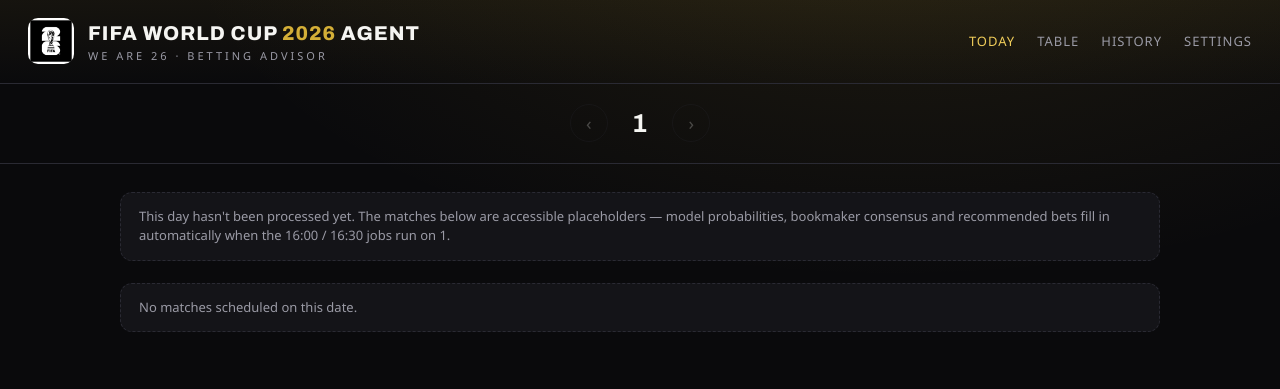
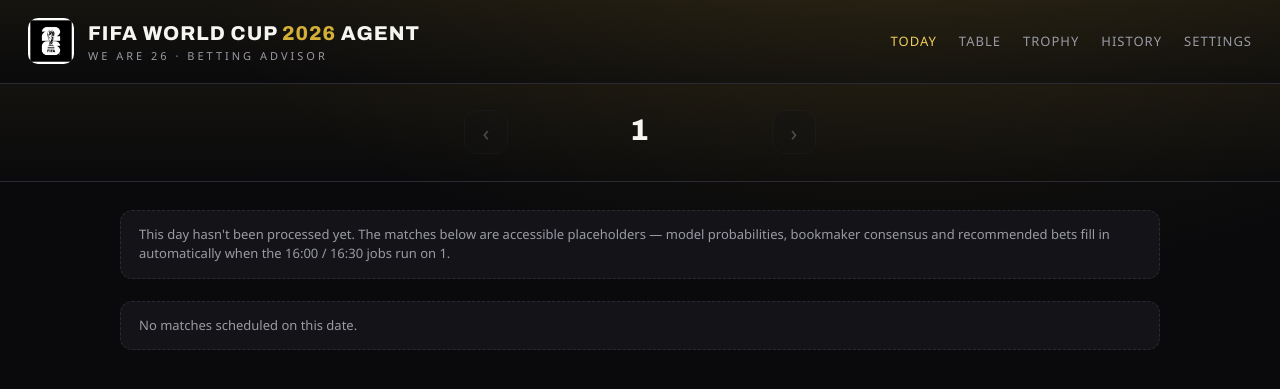
Before and after one commit to eran-motsa/fwc-26, a FastAPI app: page /day/1 in a window 1280 px wide. Shown: the top 389 px of the page. Run offline with FastAPI, Linux system fonts and the light colour scheme; data that the repository does not hold is empty.

Commit message:
Improve today page focus, date format, and nav UX
- Move Winner/Golden Boot to dedicated /trophy page; today page now
  shows only match cards and group standings — cleaner betting focus
- Add Trophy nav link
- Format all dates as dd-mm-yyyy throughout the UI (URLs stay ISO)
- Show day-of-week subtitle under the date in day navigation
- Redesign daynav: rounded-rect arrows, gold hover state, subtle
  gradient background, larger date display with weekday label

Co-Authored-By: Claude Sonnet 4.6 <noreply@anthropic.com>

```diff
--- a/ui/app.py
+++ b/ui/app.py
@@ -24,11 +24,32 @@ from fastapi.templating import Jinja2Templates
 sys.path.insert(0, str(Path(__file__).resolve().parent.parent))
 from config import TZ_LOCAL, get_db  # noqa: E402
 from model.report import compute_group_standings  # noqa: E402
+from model.tournament import golden_boot, simulate_winner  # noqa: E402
 
 ROOT = Path(__file__).resolve().parent
 app = FastAPI(title="Mundial 2026 Betting Agent")
 app.mount("/static", StaticFiles(directory=ROOT / "static"), name="static")
 templates = Jinja2Templates(directory=ROOT / "templates")
+
+
+def _fmt_date(iso: str) -> str:
+    """yyyy-mm-dd → dd-mm-yyyy (display only; URLs stay ISO)."""
+    if iso and len(iso) >= 10:
+        y, m, d = iso[:10].split("-")
+        return f"{d}-{m}-{y}"
+    return iso or ""
+
+
+def _weekday(iso: str) -> str:
+    """yyyy-mm-dd → full weekday name."""
+    if iso and len(iso) >= 10:
+        from datetime import date as _date
+        return _date.fromisoformat(iso[:10]).strftime("%A")
+    return ""
+
+
+templates.env.filters["fmtdate"] = _fmt_date
+templates.env.filters["weekday"] = _weekday
 
 
 def _today() -> str:
@@ -186,6 +207,15 @@ def table_view(request: Request):
     })
 
 
+@app.get("/trophy", response_class=HTMLResponse)
+def trophy_view(request: Request):
+    return templates.TemplateResponse(request, "trophy.html", {
+        "winner": simulate_winner()[:12],
+        "golden_boot": golden_boot(),
+        "today": _today(),
+    })
+
+
 # Canonical stage order for display.
 STAGE_ORDER = [
     "Group Stage", "Round of 32", "Round of 16",
--- a/ui/static/style.css
+++ b/ui/static/style.css
@@ -57,19 +57,31 @@ a:hover { text-decoration: underline; }
 
 /* ── Day navigation ────────────────────────────────────────────── */
 .daynav {
-  display: flex; align-items: center; justify-content: center; gap: 24px;
-  padding: 20px; border-bottom: 1px solid var(--line);
+  display: flex; align-items: center; justify-content: center; gap: 32px;
+  padding: 24px 20px; border-bottom: 1px solid var(--line);
+  background: linear-gradient(180deg, rgba(212,175,55,0.05), transparent);
 }
-.daynav .date {
-  font-family: var(--font-display); font-size: 26px; font-weight: 700;
-  letter-spacing: 1px;
+.daynav-date {
+  text-align: center; min-width: 200px;
+}
+.daynav-date .date-main {
+  font-family: var(--font-display); font-size: 30px; font-weight: 800;
+  letter-spacing: 2px; color: var(--white);
+}
+.daynav-date .date-day {
+  font-size: 11px; color: var(--muted); text-transform: uppercase;
+  letter-spacing: 2.5px; margin-top: 4px;
 }
 .daynav .arrow {
-  width: 38px; height: 38px; display: grid; place-items: center;
-  border: 1px solid var(--line); border-radius: 50%; color: var(--white);
-  font-size: 18px;
+  width: 44px; height: 44px; display: grid; place-items: center;
+  border: 1px solid var(--line); border-radius: 12px;
+  background: var(--panel); color: var(--white);
+  font-size: 22px; transition: border-color 0.15s, color 0.15s, background 0.15s;
 }
-.daynav .arrow:hover { border-color: var(--gold); color: var(--gold); text-decoration: none; }
+.daynav .arrow:hover {
+  border-color: var(--gold); color: var(--gold);
+  background: rgba(212,175,55,0.08); text-decoration: none;
+}
 .daynav .arrow.disabled { opacity: .25; pointer-events: none; }
 
 .wrap { max-width: 1080px; margin: 0 auto; padding: 28px 20px 80px; }
--- a/ui/templates/base.html
+++ b/ui/templates/base.html
@@ -21,6 +21,7 @@
     <nav class="nav">
       <a href="/" class="{% block nav_today %}{% endblock %}">Today</a>
       <a href="/table" class="{% block nav_table %}{% endblock %}">Table</a>
+      <a href="/trophy" class="{% block nav_trophy %}{% endblock %}">Trophy</a>
       <a href="/history" class="{% block nav_history %}{% endblock %}">History</a>
       <a href="/settings" class="{% block nav_settings %}{% endblock %}">Settings</a>
     </nav>
--- a/ui/templates/day.html
+++ b/ui/templates/day.html
@@ -20,7 +20,10 @@
 {% block content %}
 <div class="daynav">
   <a class="arrow {{ 'disabled' if not prev_d }}" href="{{ '/day/' ~ prev_d if prev_d else '#' }}">‹</a>
-  <div class="date">{{ date_local }}</div>
+  <div class="daynav-date">
+    <div class="date-main">{{ date_local | fmtdate }}</div>
+    <div class="date-day">{{ date_local | weekday }}</div>
+  </div>
   <a class="arrow {{ 'disabled' if not next_d }}" href="{{ '/day/' ~ next_d if next_d else '#' }}">›</a>
 </div>
 
--- a/ui/templates/history.html
+++ b/ui/templates/history.html
@@ -15,7 +15,7 @@
     <tr><th>Date</th><th>Pick</th><th>Result</th><th>Points</th><th>Notes</th></tr>
     {% for b in bets %}
     <tr>
-      <td><a href="/day/{{ b.date_local }}">{{ b.date_local }}</a></td>
+      <td><a href="/day/{{ b.date_local }}">{{ b.date_local | fmtdate }}</a></td>
       <td>{{ b.selection }}</td>
       <td><span class="tag {{ b.result }}">{{ b.result.replace('_',' ') }}</span></td>
       <td>{{ b.points_awarded if b.points_awarded is not none else '—' }}</td>
@@ -31,8 +31,8 @@
     <tr><th>Date</th><th>Generated</th><th></th></tr>
     {% for d in days %}
     <tr>
-      <td>{{ d.date_local }}</td>
-      <td style="color:var(--muted)">{{ d.generated_at }}</td>
+      <td>{{ d.date_local | fmtdate }}</td>
+      <td style="color:var(--muted)">{{ d.generated_at[:10] | fmtdate }}</td>
       <td><a href="/day/{{ d.date_local }}">view →</a></td>
     </tr>
     {% else %}
```
Also changed, not shown: other parts of ui/templates/day.html (+0 -29 lines), ui/templates/trophy.html (added, +43 -0 lines).
